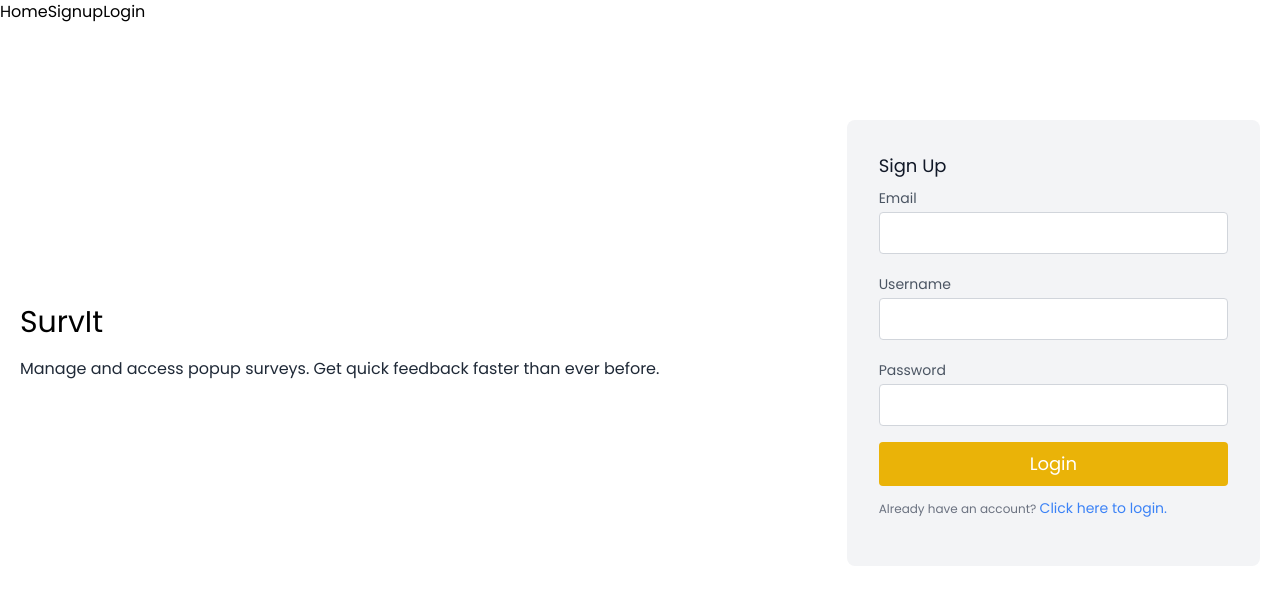
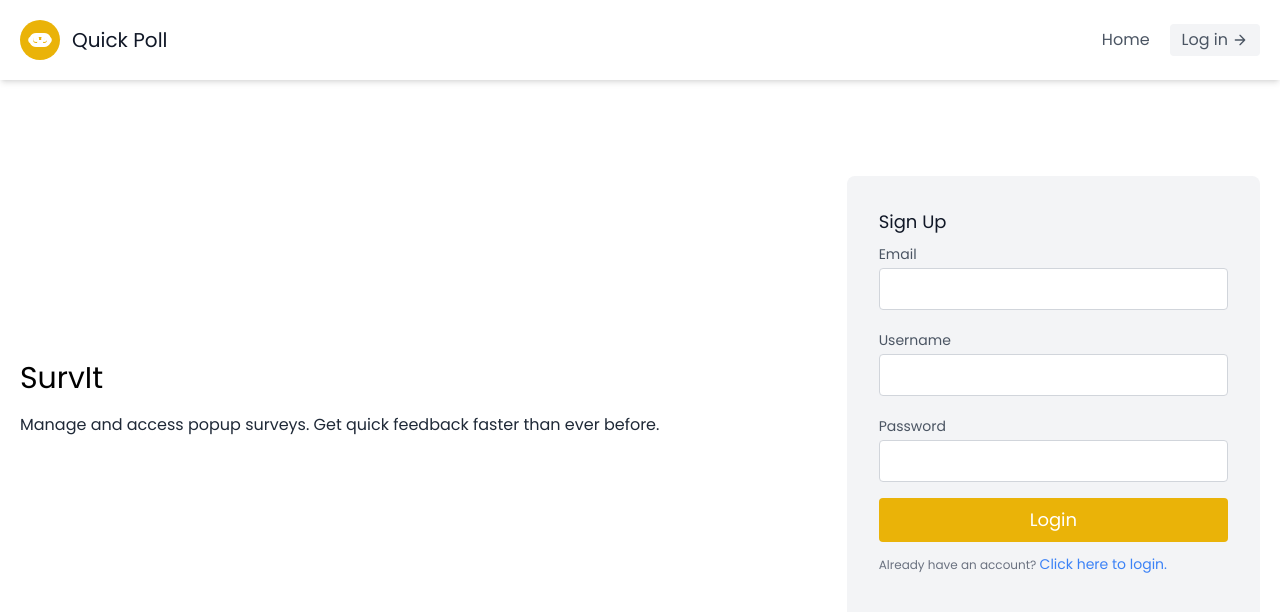
Before and after one commit to HenrikThi/quick-poll, a React (Create React App) app in the folder client/: page /signup in a window 1280 px wide. Shown: the top 612 px of the page. Built offline with nearby package versions, Linux system fonts and the light colour scheme; no server answers.

Commit message:
Adds navbar and some styling

```diff
--- a/client/src/components/Navbar.jsx
+++ b/client/src/components/Navbar.jsx
@@ -7,27 +7,94 @@ export const Navbar = () => {
   const { isLoggedIn, user, logoutUser } = useContext(AuthContext);
 
   return (
-    <nav>
-      <Link to="/">
-        <button>Home</button>
-      </Link>
-      {isLoggedIn ? (
-        <>
-          <Link to="/my-polls">
-            <button>My Polls</button>
-          </Link>
-          <button onClick={logoutUser}>Logout</button>
-        </>
-      ) : (
-        <>
-          <Link to="/signup">
-            <button>Signup</button>
-          </Link>
-          <Link to="/login">
-            <button>Login</button>
-          </Link>
-        </>
-      )}
-    </nav>
+    <>
+      <header class="text-gray-600 dark:text-gray-400 body-font dark:bg-gray-900 shadow-md">
+        <div class="container mx-auto flex flex-wrap p-5 flex-col md:flex-row items-center">
+          <a class="flex title-font font-medium items-center text-gray-900 mb-4 md:mb-0">
+            <svg
+              xmlns="http://www.w3.org/2000/svg"
+              fill="none"
+              stroke="currentColor"
+              stroke-linecap="round"
+              stroke-linejoin="round"
+              stroke-width="2"
+              class="w-10 h-10 text-white p-2 bg-yellow-500 rounded-full"
+              viewBox="0 0 24 24"
+            >
+              <path
+                d="M14.1254 13H10.1254V15H14.1254V13Z"
+                fill="currentColor"
+              />
+              <path
+                fill-rule="evenodd"
+                clip-rule="evenodd"
+                d="M8.12537 13C9.22994 13 10.1254 12.1046 10.1254 11C10.1254 9.89543 9.22994 9 8.12537 9C7.0208 9 6.12537 9.89543 6.12537 11C6.12537 12.1046 7.0208 13 8.12537 13ZM8.12537 11.5C8.40151 11.5 8.62537 11.2761 8.62537 11C8.62537 10.7239 8.40151 10.5 8.12537 10.5C7.84922 10.5 7.62537 10.7239 7.62537 11C7.62537 11.2761 7.84922 11.5 8.12537 11.5Z"
+                fill="currentColor"
+              />
+              <path
+                fill-rule="evenodd"
+                clip-rule="evenodd"
+                d="M18.1254 11C18.1254 12.1046 17.2299 13 16.1254 13C15.0208 13 14.1254 12.1046 14.1254 11C14.1254 9.89543 15.0208 9 16.1254 9C17.2299 9 18.1254 9.89543 18.1254 11ZM16.6254 11C16.6254 11.2761 16.4015 11.5 16.1254 11.5C15.8492 11.5 15.6254 11.2761 15.6254 11C15.6254 10.7239 15.8492 10.5 16.1254 10.5C16.4015 10.5 16.6254 10.7239 16.6254 11Z"
+                fill="currentColor"
+              />
+              <path
+                fill-rule="evenodd"
+                clip-rule="evenodd"
+                d="M2.74884 14.6663C3.73056 16.6421 5.76939 18 8.12537 18H16.1254C18.5654 18 20.6652 16.5435 21.6029 14.4525C22.3722 13.9093 22.8746 13.0133 22.8746 12C22.8746 10.9867 22.3722 10.0907 21.6029 9.54753C20.6652 7.45651 18.5654 6 16.1254 6H8.12537C5.76939 6 3.73056 7.3579 2.74884 9.33375C1.78448 9.83263 1.12537 10.8393 1.12537 12C1.12537 13.1607 1.78448 14.1674 2.74884 14.6663ZM8.12537 8H16.1254C17.5088 8 18.7282 8.70234 19.4465 9.76991C19.7227 10.4593 19.8746 11.2119 19.8746 12C19.8746 12.7881 19.7227 13.5407 19.4465 14.2301C18.7282 15.2977 17.5088 16 16.1254 16H8.12537C5.91623 16 4.12537 14.2091 4.12537 12C4.12537 9.79086 5.91623 8 8.12537 8Z"
+                fill="currentColor"
+              />
+            </svg>
+            <span class="dark:text-white ml-3 text-xl">Quick Poll</span>
+          </a>
+          <nav class="md:ml-auto flex flex-wrap items-center text-base justify-center">
+            <Link
+              to="/"
+              href="/quiz"
+              class="mr-5 hover:text-gray-900 dark:hover:text-white"
+            >
+              Home
+            </Link>
+          </nav>
+
+          {isLoggedIn ? (
+            <button
+              onClick={logoutUser}
+              class=" dark:bg-gray-800 dark:hover:bg-gray-700 inline-flex items-center bg-gray-100 border-0 py-1 px-3 focus:outline-none hover:bg-gray-200 rounded text-base mt-4 md:mt-0"
+            >
+              Log out
+              <svg
+                fill="none"
+                stroke="currentColor"
+                stroke-linecap="round"
+                stroke-linejoin="round"
+                stroke-width="2"
+                class="w-4 h-4 ml-1"
+                viewBox="0 0 24 24"
+              >
+                <path d="M5 12h14M12 5l7 7-7 7"></path>
+              </svg>
+            </button>
+          ) : (
+            <Link
+              to="/login"
+              class=" dark:bg-gray-800 dark:hover:bg-gray-700 inline-flex items-center bg-gray-100 border-0 py-1 px-3 focus:outline-none hover:bg-gray-200 rounded text-base mt-4 md:mt-0"
+            >
+              Log in
+              <svg
+                fill="none"
+                stroke="currentColor"
+                stroke-linecap="round"
+                stroke-linejoin="round"
+                stroke-width="2"
+                class="w-4 h-4 ml-1"
+                viewBox="0 0 24 24"
+              >
+                <path d="M5 12h14M12 5l7 7-7 7"></path>
+              </svg>
+            </Link>
+          )}
+        </div>
+      </header>
+    </>
   );
 };
--- a/client/src/components/PollList.jsx
+++ b/client/src/components/PollList.jsx
@@ -11,6 +11,7 @@ export const PollList = (props) => {
 
   return (
     <div className="flex flex-col items-center">
+        <h1 className="title-font text-3xl font-medium">Access previous polls</h1>
       {props.polls.map((m) => {
         return (
           <div key={m._id} class="p-2 sm:w-1/2 w-full">
--- a/client/src/pages/AdminPolls.jsx
+++ b/client/src/pages/AdminPolls.jsx
@@ -30,7 +30,7 @@ export const AdminPolls = () => {
   if (!isLoggedIn) return <Navigate to="/login" />;
   if (!poll) return <></>;
   return (
-    <div className="flex justify-around flex-wrap">
+    <div className="flex justify-around flex-wrap mt-1">
       <div className="flex flex-col">
         <Chart
           chartType="ColumnChart"
--- a/client/src/pages/Home.jsx
+++ b/client/src/pages/Home.jsx
@@ -29,28 +29,7 @@ export const Home = () => {
   return (
     <>
       <div>
-        <h1 className="text-red-600">Home</h1>
-        <Button onClick={() => console.log(text)} color="primary">
-          Tests
-        </Button>
-        <Button color="secondary">Tests</Button>
-        <TextInput
-          id="testId"
-          label="Register here"
-          value={text}
-          onChange={(e) => setText(e.target.value)}
-        />
-      </div>
-      <div>
         <CreatePollForm />
-      </div>
-      <div>
-        <Link
-          className="text-sm text-blue-500 hover:underline"
-          to="/admin/61b2361ce9190b203ee1d0f8"
-        >
-          Click here to example poll.
-        </Link>
       </div>
       <div>
         <PollList polls={user.polls} />
--- a/client/src/pages/Signup.jsx
+++ b/client/src/pages/Signup.jsx
@@ -65,6 +65,7 @@ export const Signup = () => {
                   id="password"
                   label="Password"
                   value={password}
+                  type="password"
                   onChange={(e) => setPassword(e.target.value)}
                 />
               </div>
```
